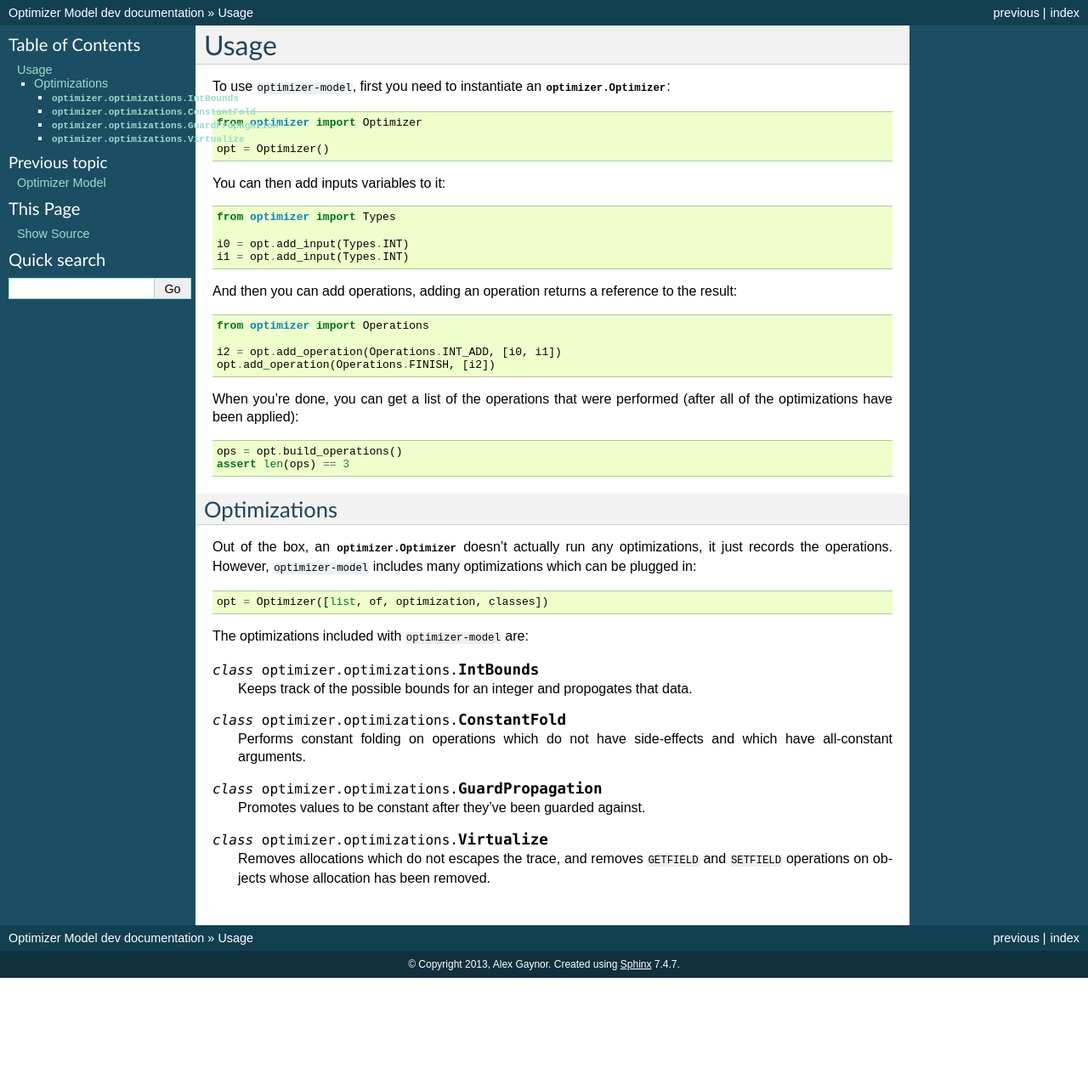
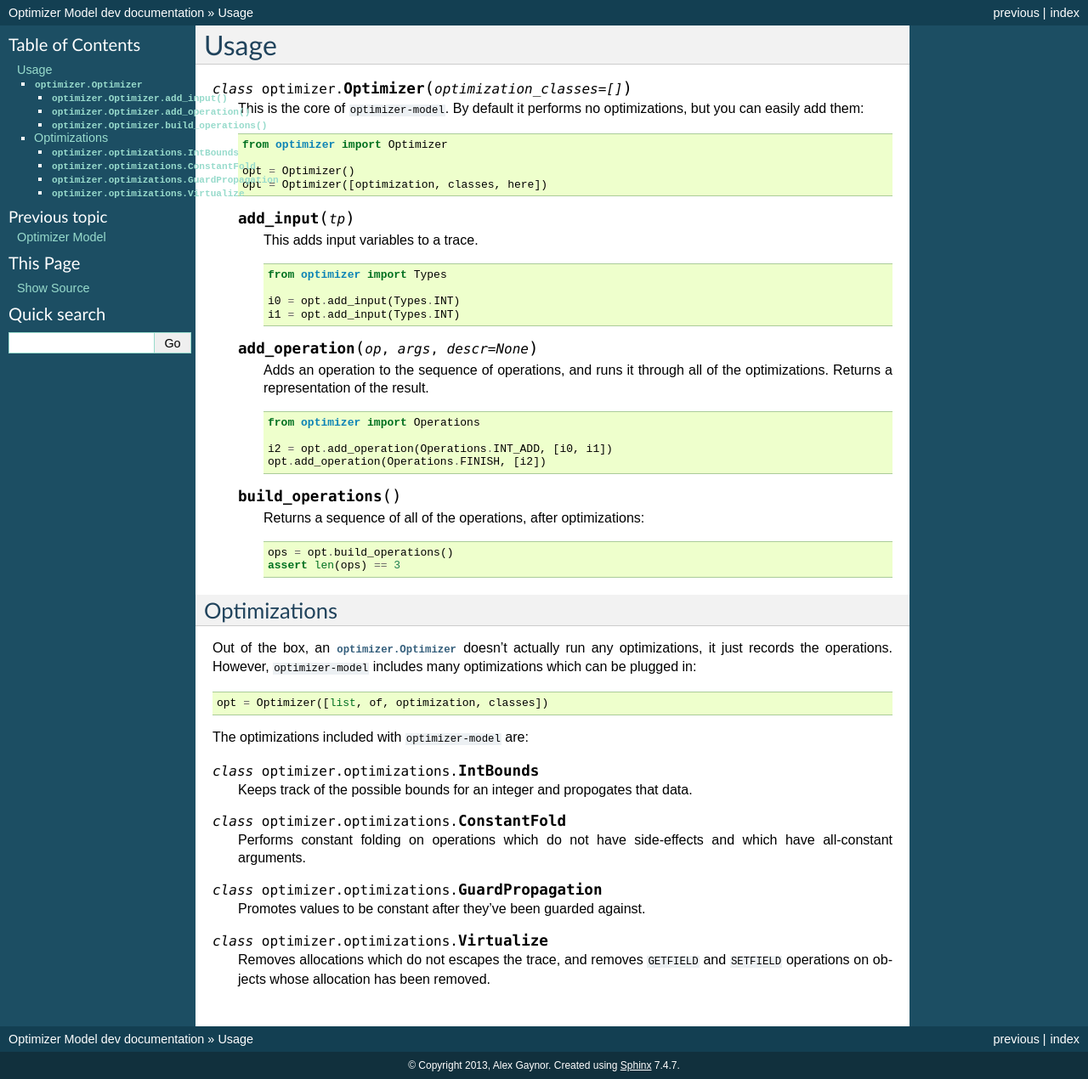
Before and after one commit to alex/optimizer-model, a Sphinx documentation site: the page built from docs/usage.rst, in a window 1280 px wide. Shown: the whole page at 85% size. Built offline with Sphinx 7.4.7, drawn with Linux system fonts in a browser that asks for light colours; before the commit the page ends 1151 px from its top, so only the background shows below that.

Commit message:
More docs

```diff
--- a/docs/usage.rst
+++ b/docs/usage.rst
@@ -1,41 +1,50 @@
 Usage
 =====
 
-To use ``optimizer-model``, first you need to instantiate an
-:class:`optimizer.Optimizer`:
+.. class:: optimizer.Optimizer(optimization_classes=[])
 
-.. code-block:: python
+    This is the core of ``optimizer-model``. By default it performs no
+    optimizations, but you can easily add them:
 
-    from optimizer import Optimizer
+    .. code-block:: python
 
-    opt = Optimizer()
+        from optimizer import Optimizer
 
-You can then add inputs variables to it:
+        opt = Optimizer()
+        opt = Optimizer([optimization, classes, here])
 
-.. code-block:: python
+    .. method:: add_input(tp)
 
-    from optimizer import Types
+        This adds input variables to a trace.
 
-    i0 = opt.add_input(Types.INT)
-    i1 = opt.add_input(Types.INT)
 
-And then you can add operations, adding an operation returns a reference to the
-result:
+        .. code-block:: python
 
-.. code-block:: python
+            from optimizer import Types
 
-    from optimizer import Operations
+            i0 = opt.add_input(Types.INT)
+            i1 = opt.add_input(Types.INT)
 
-    i2 = opt.add_operation(Operations.INT_ADD, [i0, i1])
-    opt.add_operation(Operations.FINISH, [i2])
+    .. method:: add_operation(op, args, descr=None)
 
-When you're done, you can get a list of the operations that were performed
-(after all of the optimizations have been applied):
+        Adds an operation to the sequence of operations, and runs it through
+        all of the optimizations. Returns a representation of the result.
 
-.. code-block:: python
+        .. code-block:: python
 
-    ops = opt.build_operations()
-    assert len(ops) == 3
+            from optimizer import Operations
+
+            i2 = opt.add_operation(Operations.INT_ADD, [i0, i1])
+            opt.add_operation(Operations.FINISH, [i2])
+
+    .. method:: build_operations()
+
+        Returns a sequence of all of the operations, after optimizations:
+
+        .. code-block:: python
+
+            ops = opt.build_operations()
+            assert len(ops) == 3
 
 Optimizations
 -------------
```
